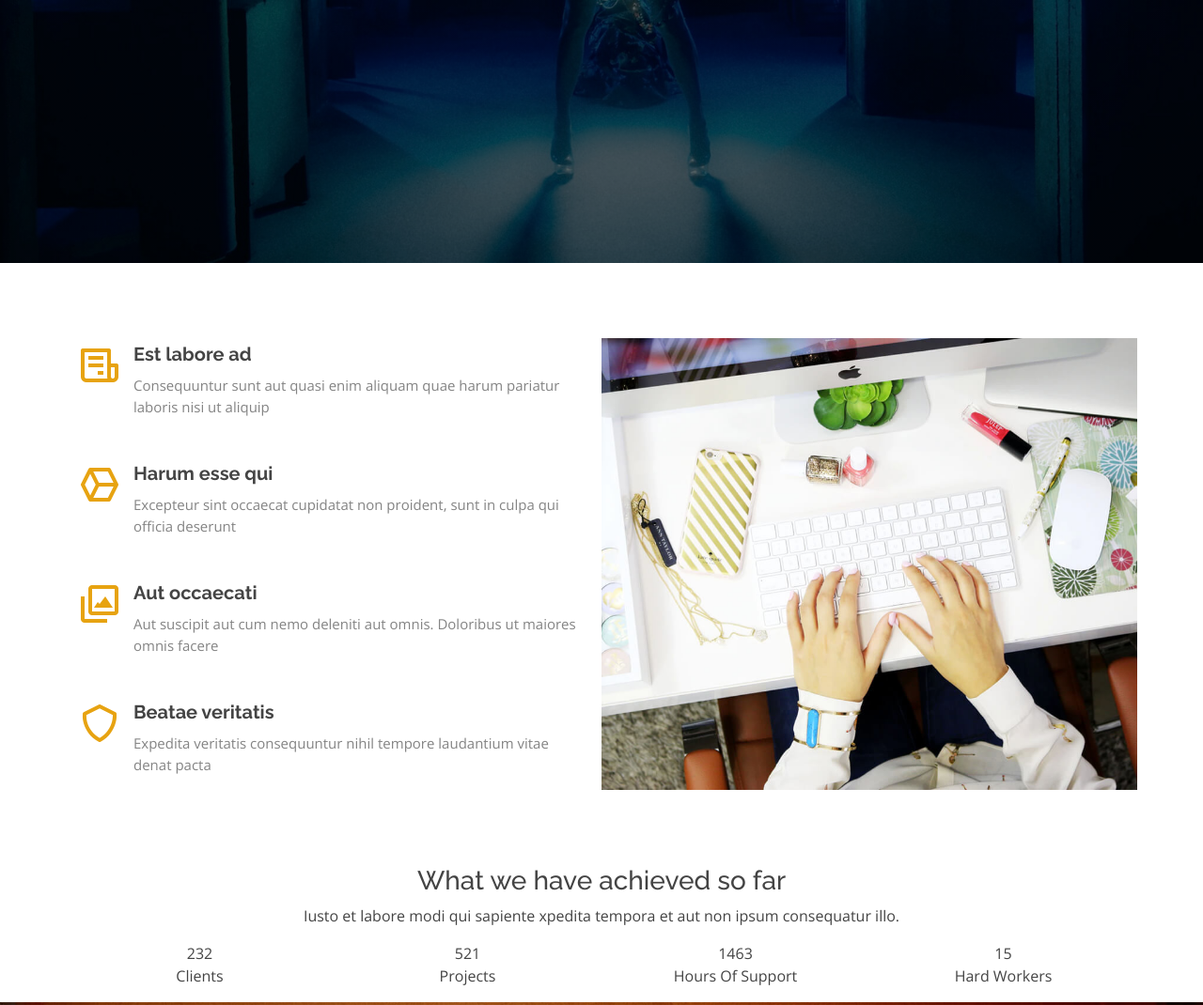
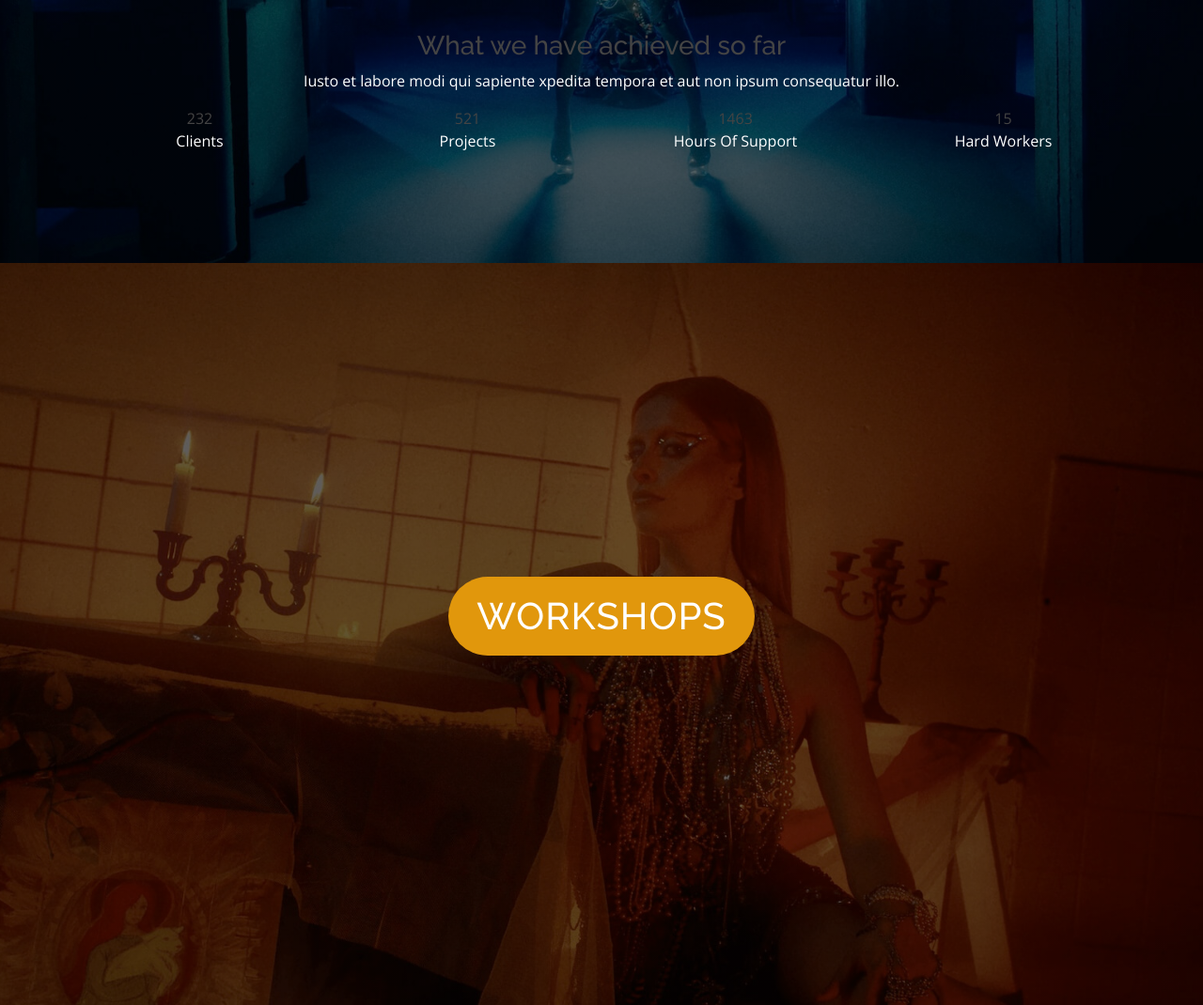
Before and after one commit to hasuwini77/AgnesHustler, a plain HTML site: page index.html in a window 1280 px wide. Shown: the part 1400-2470 px from the top of the page at 94% size. Drawn offline with nearby package versions, Linux system fonts and the light colour scheme.

Commit message:
workshop page done

```diff
--- a/assets/css/style.css
+++ b/assets/css/style.css
@@ -688,11 +688,17 @@ section {
   padding: 120px 0;
 }
 
+.cta2 {
+  background: linear-gradient(rgba(0, 0, 0, 0.6), rgba(0, 0, 0, 0.6)), url("../img/Aggy3.jpg") fixed center center;
+  background-size: cover;
+  padding: 120px 0;
+}
+
 .cta p {
   color: #fff;
 }
 
-.cta .cta-btn {
+.cta-btn {
   font-family: "Raleway", sans-serif;
   font-weight: 500;
   font-size: 2.5rem;
@@ -707,22 +713,23 @@ section {
   border-radius: 50px;
 }
 
-.cta .cta-btn:hover {
+.cta-btn:hover {
   background: #d89e0a;
 }
 
 @media (max-width: 1024px) {
-  .cta {
+  .cta,
+  .cta2 {
     background-attachment: scroll;
   }
 }
 
 @media (min-width: 769px) {
-  .cta .cta-btn-container {
+  .cta-btn-container {
     display: flex;
     align-items: center;
     justify-content: center;
-    height: 100%;
+    height: 80%;
   }
 }
 
--- a/index.html
+++ b/index.html
@@ -101,7 +101,7 @@
 
   <main id="main">
 
-    <!-- ======= Cta Section ======= -->
+    <!-- ======= Cta BOOK AGNES Section ======= -->
     <section id="cta" class="cta">
 
       <div class="container aggy-full">
@@ -109,43 +109,51 @@
             <a class="cta-btn align-middle" href="#">Book Agnes</a>
           </div>
 
+          <!-- MAYBE LES STATS de AGGY... -->
+           <div class="text-center title">
+          <h3>What we have achieved so far</h3>
+          <p>Iusto et labore modi qui sapiente xpedita tempora et aut non ipsum consequatur illo.</p>
         </div>
-    </section><!-- End Cta Section -->
 
-    <!-- ======= Features Section ======= -->
-    <section id="features" class="features">
-      <div class="container">
+        <div class="row counters position-relative">
 
-        <div class="row">
-          <div class="col-lg-6 order-2 order-lg-1">
-            <div class="icon-box mt-5 mt-lg-0">
-              <i class="bx bx-receipt"></i>
-              <h4>Est labore ad</h4>
-              <p>Consequuntur sunt aut quasi enim aliquam quae harum pariatur laboris nisi ut aliquip</p>
+          <div class="col-lg-3 col-6 text-center">
+            <span data-purecounter-start="0" data-purecounter-end="232" data-purecounter-duration="1" class="purecounter"></span>
+            <p>Clients</p>
           </div>
-            <div class="icon-box mt-5">
-              <i class="bx bx-cube-alt"></i>
-              <h4>Harum esse qui</h4>
-              <p>Excepteur sint occaecat cupidatat non proident, sunt in culpa qui officia deserunt</p>
+
+          <div class="col-lg-3 col-6 text-center">
+            <span data-purecounter-start="0" data-purecounter-end="521" data-purecounter-duration="1" class="purecounter"></span>
+            <p>Projects</p>
           </div>
-            <div class="icon-box mt-5">
-              <i class="bx bx-images"></i>
-              <h4>Aut occaecati</h4>
-              <p>Aut suscipit aut cum nemo deleniti aut omnis. Doloribus ut maiores omnis facere</p>
+
+          <div class="col-lg-3 col-6 text-center">
+            <span data-purecounter-start="0" data-purecounter-end="1463" data-purecounter-duration="1" class="purecounter"></span>
+            <p>Hours Of Support</p>
           </div>
-            <div class="icon-box mt-5">
-              <i class="bx bx-shield"></i>
-              <h4>Beatae veritatis</h4>
-              <p>Expedita veritatis consequuntur nihil tempore laudantium vitae denat pacta</p>
-            </div>
-          </div>
-          <div class="image col-lg-6 order-1 order-lg-2" style='background-image: url("assets/img/features.jpg");'></div>
+
+          <div class="col-lg-3 col-6 text-center">
+            <span data-purecounter-start="0" data-purecounter-end="15" data-purecounter-duration="1" class="purecounter"></span>
+            <p>Hard Workers</p>
           </div>
 
         </div>
-    </section><!-- End Features Section -->
+      </div>
+    </section><!-- End Cta BOOK AGNES Section -->
 
-      <div class="container">
+    <!-- ======= WORKSHOP Section ======= -->
+    <section id="cta2" class="cta2">
+
+      <div class="container aggy-full">
+          <div class="col-lg-12 cta-btn-container">
+            <a class="cta-btn align-middle" href="#">WORKSHOPS</a>
+          </div>
+
+        </div>
+      </div>
+    </section><!-- End WORKSHOP Section -->
+
+       <!-- <div class="container">
 
         <div class="text-center title">
           <h3>What we have achieved so far</h3>
@@ -176,7 +184,7 @@
 
         </div>
 
-      </div>
+      </div>  -->
     </section><!-- End Counts Section -->
 <!-- ======= Contact Section ======= -->
 <section id="contact" class="contact">
```
Lines whose indentation alone changed are shown as unchanged.
